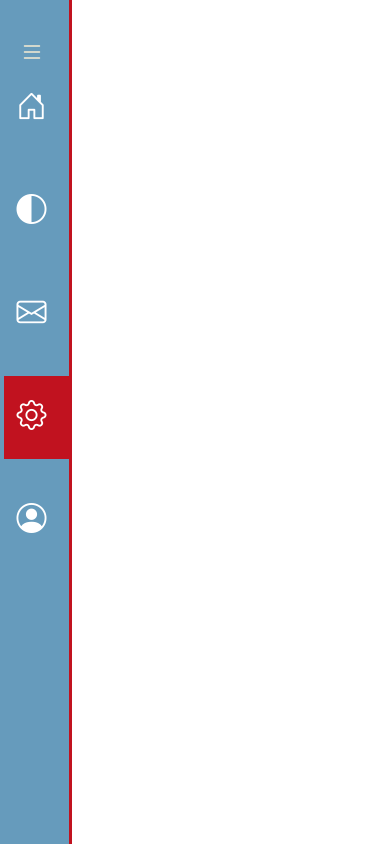
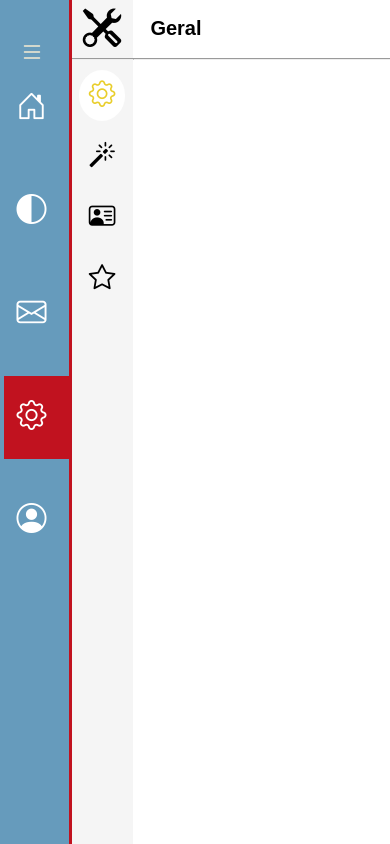
Before and after one commit to WilliamEduardo20/Biblioteca, a plain HTML site: page Paginas/config.html in a window 390 px wide. Drawn offline with nearby package versions, Linux system fonts and the light colour scheme.

Commit message:
22:25 26/10/2024
Tela de Configurações criada.

```diff
--- a/JS/config/index.js
+++ b/JS/config/index.js
@@ -4,3 +4,17 @@ import { mudaModo } from "../Funcionalidades/modo/escuro.js";
 navLateral();
 
 mudaModo();
+
+/Seleciona o item e add Fundo/
+const menuItem = document.querySelectorAll(".sub-pagina");
+
+function selecLink() {
+    menuItem.forEach((item) =>
+        item.classList.remove("ativado")
+    );
+    this.classList.add("ativado");
+}
+
+menuItem.forEach((item) =>
+    item.addEventListener('click', selecLink)
+)
--- a/Paginas/Style/config.css
+++ b/Paginas/Style/config.css
@@ -2,3 +2,120 @@
     margin: 0;
     padding: 0;
 }
+
+/*Corpo Do Site*/
+.corpo{
+    display: flex;
+    flex-direction: row;
+    margin-left: 71px;
+}
+
+/*Navegação Das Configurações*/
+section.navegar{
+    flex-grow: 1;
+    display: flex;
+    flex-direction: column;
+    align-items: center;
+    max-width: 40%;
+    height: 100vh;
+    background-color: #F5F5F5;
+}
+hr{ width: 100%;}
+section.navegar i.icone{ display: none;}
+
+/*Conjunto Sub-Páginas De Navegação*/
+ul.sub-paginas{
+    width: 75%;
+    list-style-type: none;
+    display: flex;
+    flex-direction: column;
+    justify-content: center;
+    padding-top: 20px;
+    gap: 10px;
+}
+/*Sub-Páginas De Navegação*/
+li.sub-pagina{
+    display: flex;
+    align-items: center;
+    gap: 10px;
+}
+li.sub-pagina:hover{
+    background-color: #FFFFFF;
+    border-radius: 20px;
+    cursor: pointer;
+}
+li.sub-pagina i{
+    font-size: 20pt;
+}
+/*Mostra Página Selecionada*/
+li.ativado{
+    background-color: #FFFFFF;
+    border-radius: 20px;
+}
+
+/*Página De Configuração*/
+section.configurar{
+    width: 75%;
+}
+/*Configurações*/
+.configuracoes{
+
+}
+
+@media (max-width: 700px) {
+    .titulo{
+        font-size: 20px;
+        padding: 10px;
+    }
+
+    /*Navegação Das Configurações*/
+    section.navegar{
+        max-width: 62px;
+        min-width: 62px;
+    }
+    section.navegar i.icone{
+        display: block;
+        font-size: 38.5px;
+        padding: 7px;
+    }
+    section.navegar h1{ display: none;}
+
+    /*Conjunto Sub-Páginas De Navegação*/
+    ul.sub-paginas{
+        padding: 10px;
+    }
+
+    /*Sub-Páginas De Navegação*/
+    li.sub-pagina{
+        padding: 10px;
+    }
+    li.sub-pagina i{
+        display: block;
+    }
+    li.sub-pagina p{
+        display: none;
+    }
+
+    li.sub-pagina:hover{
+        border-radius: 100%;
+    }
+
+    /*Mostra Página Selecionada*/
+    li.ativado{
+        border-radius: 100%;
+    }
+
+    /*Mostra Icone Selecionado*/
+    li.ativado i{
+        color: #E9CE2C;
+    }
+
+    /*Página De Configuração*/
+    section.configurar{
+        min-width: calc(100% - 62px);
+        max-width: 75%;
+    }
+    section.configurar .titulo{
+        padding: 17.4px;
+    }
+}
--- /dev/null
+++ b/Paginas/Style/globalC.css
@@ -0,0 +1,18 @@
+/*Espaçamentos*/
+/*Paddings*/
+.padding10{ padding: 10px;}
+.padding15{ padding: 15px;}
+.padding20{ padding: 20px;}
+/*Espaçãmento Interno Esquerda*/
+.espacoEs10{ padding-left: 15px;}
+.espacoEs15{ padding-left: 20px;}
+.espacoEs20{ padding-left: 25px;}
+
+/*Classes Personalizadas*/
+.titulo{
+    font-weight: bold;
+    font-family: Arial, Helvetica, sans-serif;
+}
+.sub-titulo{
+    font-size: 20px;
+}
--- a/Paginas/Style/menus/menuL.css
+++ b/Paginas/Style/menus/menuL.css
@@ -10,9 +10,6 @@
 /*Config da Página*/
 body{
     height: 100vh;
-}
-header{
-    height: 100%;
 }
 
 /*Menu Lateral*/
--- a/Paginas/config.html
+++ b/Paginas/config.html
@@ -5,6 +5,7 @@
     <meta name="viewport" content="width=device-width, initial-scale=1.0">
     <link rel="stylesheet" href="https://cdn.jsdelivr.net/npm/bootstrap-icons@1.11.3/font/bootstrap-icons.min.css">
     <link rel="stylesheet" href="./Style/config.css">
+    <link rel="stylesheet" href="./Style/globalC.css">
     <link rel="stylesheet" href="./Style/menus/menuL.css">
     <title>Document</title>
 </head>
@@ -58,7 +59,36 @@
             </ul>
         </nav>
     </header>
-    <main></main>
+    <main class="corpo">
+        <section class="navegar">
+            <h1 class="titulo espacoEs20 padding20">Configuração</h1>
+            <i class="bi bi-tools icone"></i>
+            <hr>
+            <ul class="sub-paginas">
+                <li class="sub-pagina sub-titulo espacoEs15 padding10 ativado">
+                    <i class="bi bi-gear"></i>
+                    <p>Geral</p>
+                </li>
+                <li class="sub-pagina sub-titulo espacoEs15 padding10">
+                    <i class="bi bi-magic"></i>
+                    <p>Desing</p>
+                </li>
+                <li class="sub-pagina sub-titulo espacoEs15 padding10">
+                    <i class="bi bi-person-vcard"></i>
+                    <p>Conta</p>
+                </li>
+                <li class="sub-pagina sub-titulo espacoEs15 padding10">
+                    <i class="bi bi-star"></i>
+                    <p>Favoritos</p>
+                </li>
+            </ul>
+        </section>
+        <section class="configurar">
+            <h1 class="titulo padding20">Geral</h1>
+            <hr>
+            <div class="configuracoes"></div>
+        </section>
+    </main>
     <footer></footer>
     <script type="module" src="../JS/config/index.js"></script>
 </body>
```
